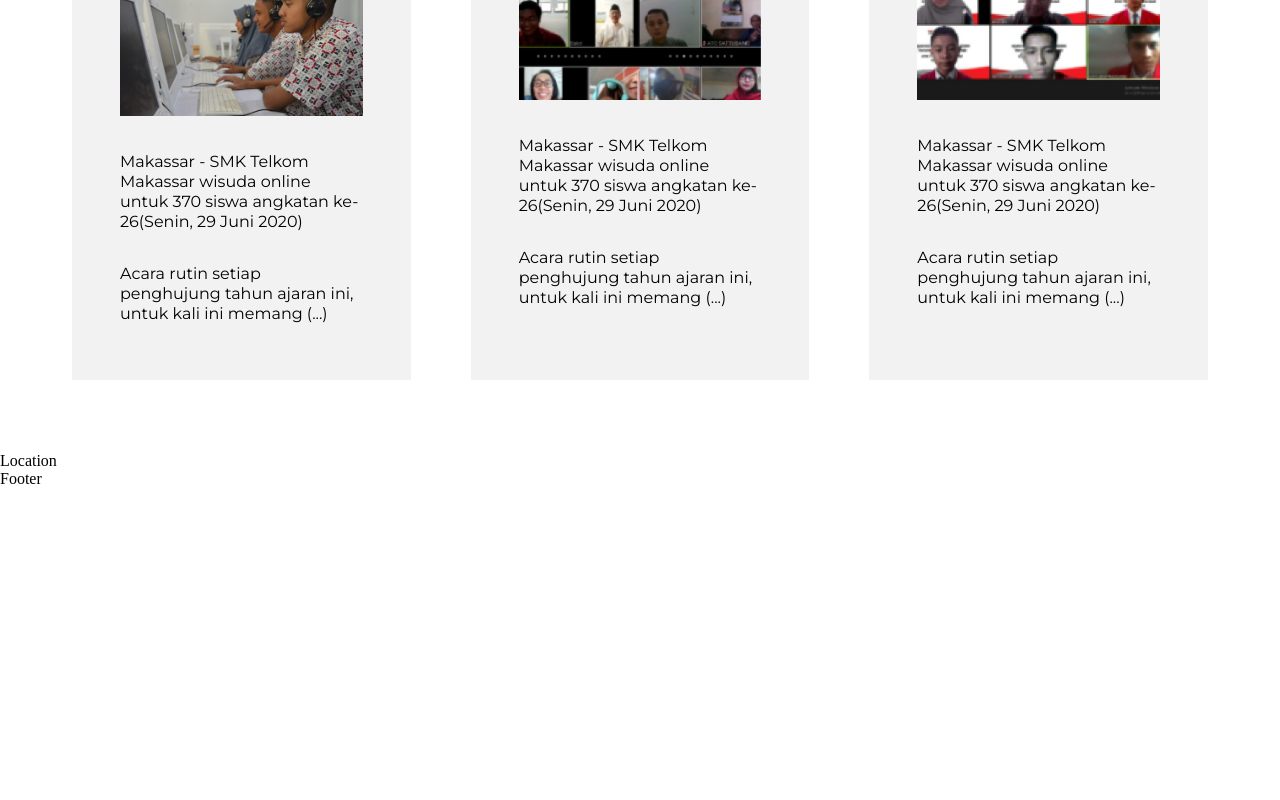
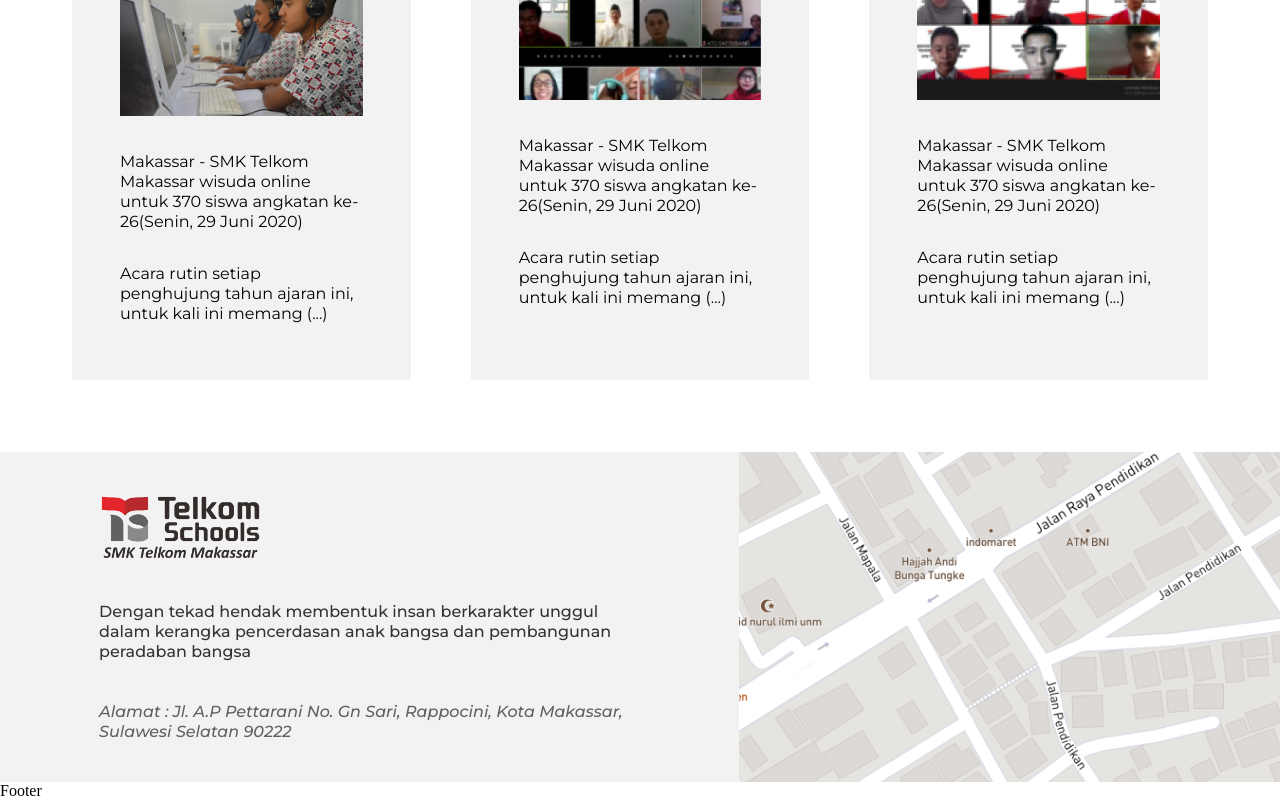
Before and after one commit to MintMissy/KamiSangJuara, a React (Create React App) app: page / in a window 1280 px wide. Shown: the part 2617-3417 px from the top of the page. Before the commit the page ends 3105 px from the top, so only its background shows below. Built offline with nearby package versions, Linux system fonts and the light colour scheme.

Commit message:
Add location section

```diff
--- a/src/containers/location/Location.jsx
+++ b/src/containers/location/Location.jsx
@@ -1,8 +1,29 @@
 import React from 'react';
-import classes from './Location.module.scss';
+import styles from './Location.module.scss';
+import Logo from '../../assets/logo.png';
+import LocationImg from '../../assets/location.png';
 
 const Location = () => {
-  return <div>Location</div>;
+  return (
+    <div className={styles['location']}>
+      <div className={styles['location-content']}>
+        <div className={styles['location-content__logo']}>
+          <img src={Logo} alt='Logo' />
+        </div>
+        <p>
+          Dengan tekad hendak membentuk insan berkarakter unggul dalam kerangka
+          pencerdasan anak bangsa dan pembangunan peradaban bangsa
+        </p>
+        <address>
+          Alamat : Jl. A.P Pettarani No. Gn Sari, Rappocini, Kota Makassar,
+          Sulawesi Selatan 90222
+        </address>
+      </div>
+      <div className={styles['location-image']}>
+        <img src={LocationImg} alt='' />
+      </div>
+    </div>
+  );
 };
 
 export default Location;
--- a/src/containers/location/Location.module.scss
+++ b/src/containers/location/Location.module.scss
@@ -0,0 +1,52 @@
+.location {
+  display: flex;
+  background: #F2F2F2;
+}
+
+.location-content {
+  flex: 1;
+  padding: 40px 99px;
+}
+
+.location-content .location-content__logo img {
+  width: 163px;
+  height: 66px;
+}
+
+.location-content p {
+  font-family: var(--font-primary);
+  font-weight: 500;
+  font-size: 16px;
+  line-height: 20px;
+  color: #333333;
+  margin-top: 40px;
+}
+
+.location-content address {
+  font-family: var(--font-primary);
+  font-weight: 500;
+  font-size: 16px;
+  line-height: 20px;
+  color: #616162;
+  margin-top: 40px;
+}
+
+.location-image {
+  flex: 1;
+}
+
+.location-image img {
+  width: 100%;
+  height: 100%;
+  object-fit: cover;
+}
+
+@media screen and (max-width:769px) {
+  .location {
+    flex-direction: column;
+  }
+
+  .location-content {
+    padding: 40px 36px 84px 64px;
+  }
+}
```
